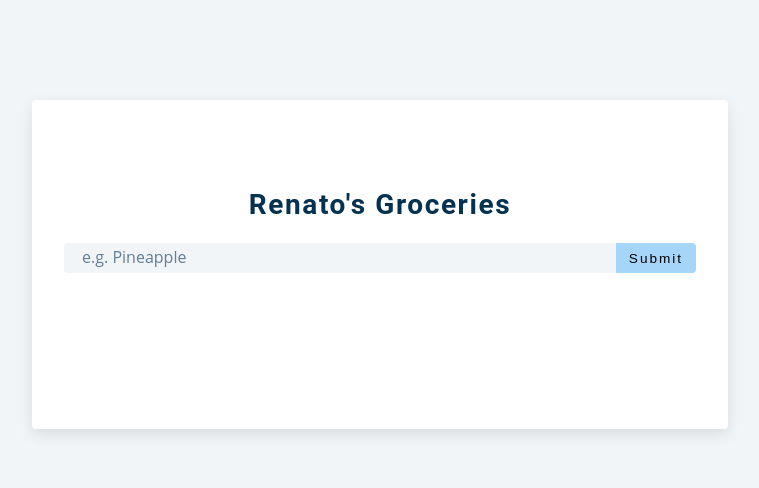
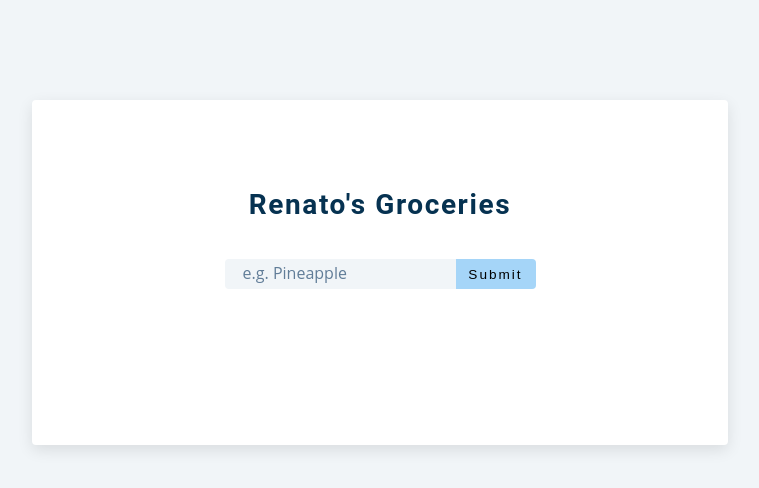
Before and after one commit to Netsujr/JavaScript_grocery_list, a plain HTML site: page index.html in a window 1280 px wide. Shown: the whole page, without its empty margins (260-1019 px from the left). Drawn offline with Linux system fonts and the light colour scheme.

Commit message:
fixed form style

```diff
--- a/index.html
+++ b/index.html
@@ -10,6 +10,7 @@
 </head>
 <body>
   <section class="section-center">
+    <div class="form-container">
       <form class="grocery-form">
         <p class="alert"></p>
         <h3>Renato's Groceries</h3>
@@ -18,6 +19,7 @@
           <button type="submit" class="submit-button">Submit</button>
         </div>
       </form>
+    </div>
     <div class="grocery-container">
       <div class="grocery-list">
         <article class="grocery-item">
--- a/style.css
+++ b/style.css
@@ -187,12 +187,26 @@ main {
 }
 
 .grocery-form h3 {
+
   color: var(--clr-primary-1);
   margin-bottom: 1.5rem;
+  /* margin-top: 3.5rem; */
   text-align: center;
+  display: flex;
+  justify-content: center;
+  /* border: 1px solid red; */
 }
 
 .form-control {
+  display: flex;
+  /* border: 1px solid red; */
+  justify-content: center;
+  margin-top: 2.5rem;
+  /* width: 50%; */
+}
+
+.form-container {
+  /* border: 1px solid red; */
   display: flex;
   justify-content: center;
 }
```
Lines whose indentation alone changed are shown as unchanged.
